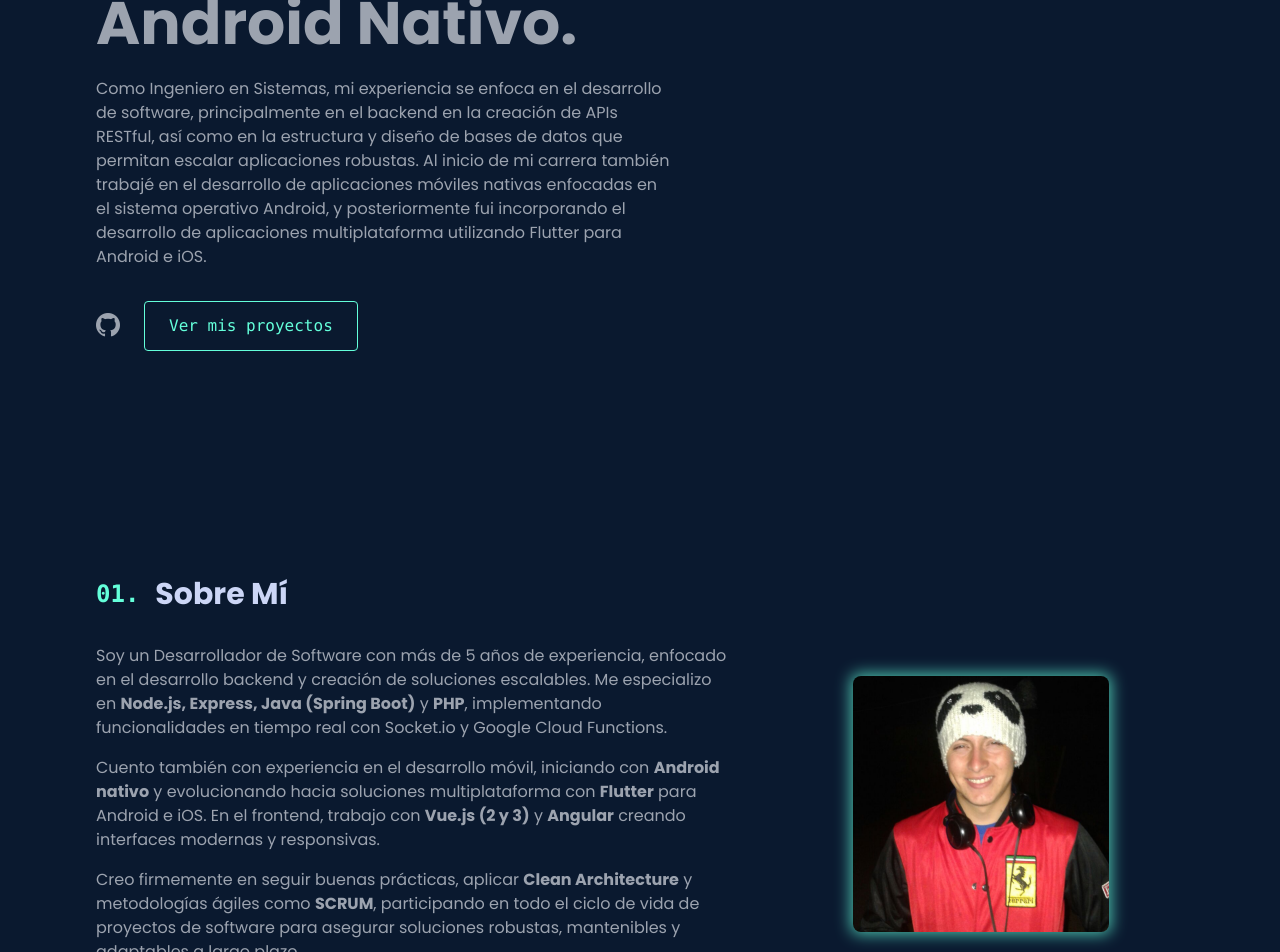
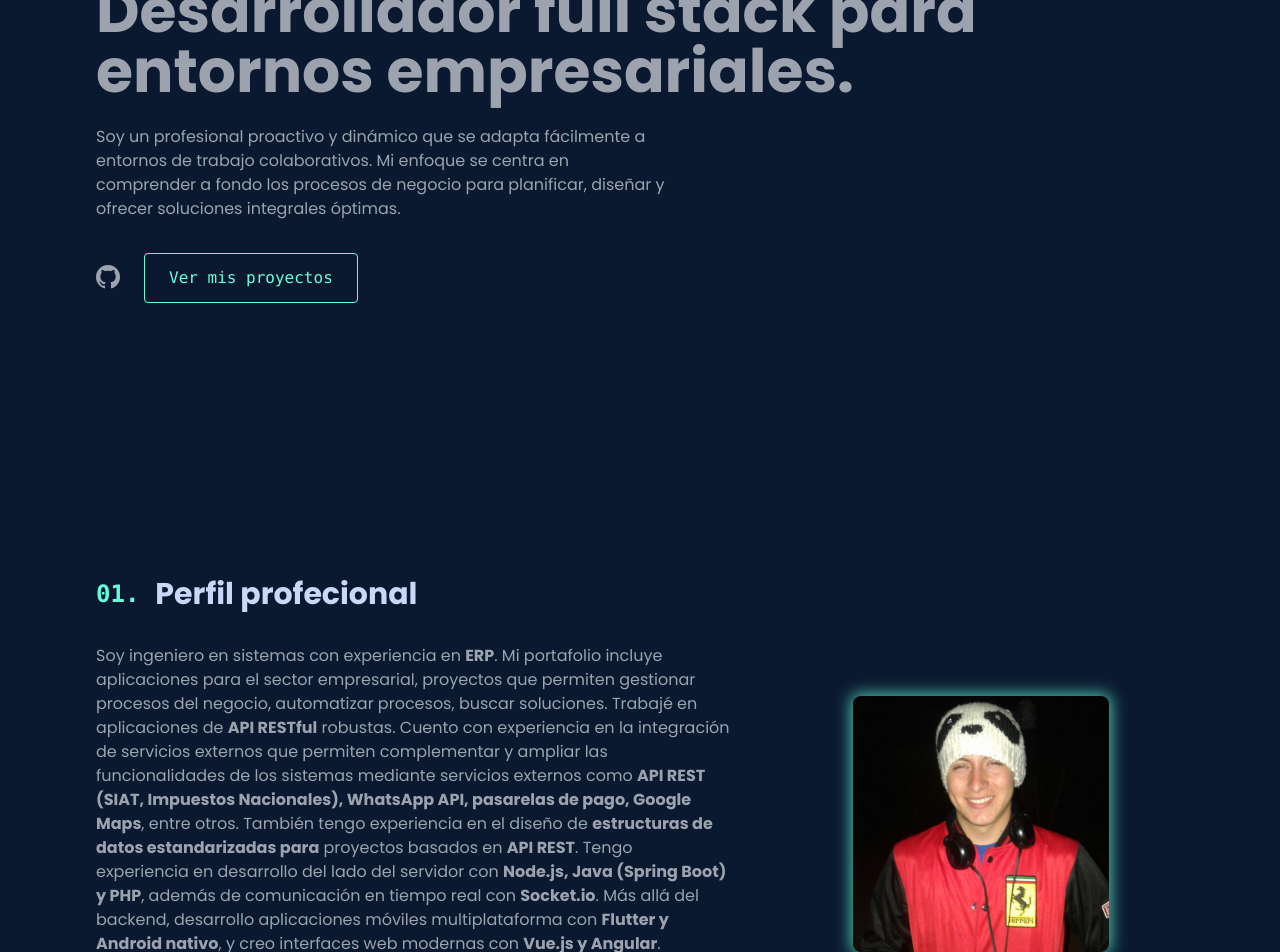
Before and after one commit to juanvictorbascopecastro/portafolio, a Vue app: page /#/ in a window 1280 px wide. Shown: the part 400-1352 px from the top of the page. Built offline with nearby package versions, Linux system fonts and the light colour scheme.

Commit message:
ajustando redaccion

```diff
--- a/src/features/home/components/AboutUs.vue
+++ b/src/features/home/components/AboutUs.vue
@@ -1,19 +1,34 @@
 <template>
   <section id="sobre-mi" class="py-24">
     <h2 class="text-3xl font-bold mb-8 flex items-center">
-      <span class="text-accent font-mono mr-4 text-2xl">01.</span> Sobre Mí
+      <span class="text-accent font-mono mr-4 text-2xl">01.</span> Perfil
+      profecional
     </h2>
     <div class="grid grid-cols-1 md:grid-cols-5 gap-12 items-center">
       <div class="md:col-span-3 text-gray-400 space-y-4">
         <p>
-          Soy un Desarrollador de Software con más de 5 años de experiencia, enfocado en el desarrollo backend y creación de soluciones escalables. Me especializo en <strong>Node.js, Express, Java (Spring Boot)</strong> y <strong>PHP</strong>, implementando funcionalidades en tiempo real con Socket.io y Google Cloud Functions.
-        </p>
-        <p>
-          Cuento también con experiencia en el desarrollo móvil, iniciando con <strong>Android nativo</strong> y evolucionando hacia soluciones multiplataforma con <strong>Flutter</strong> para Android e iOS. En el frontend, trabajo con <strong>Vue.js (2 y 3)</strong> y <strong>Angular</strong> creando interfaces modernas y responsivas.
-        </p>
-        <p>
-          Creo firmemente en seguir buenas prácticas, aplicar <strong>Clean
-          Architecture</strong> y metodologías ágiles como <strong>SCRUM</strong>, participando en todo el ciclo de vida de proyectos de software para asegurar soluciones robustas, mantenibles y adaptables a largo plazo.
+          Soy ingeniero en sistemas con experiencia en <strong>ERP</strong>. Mi
+          portafolio incluye aplicaciones para el sector empresarial, proyectos
+          que permiten gestionar procesos del negocio, automatizar procesos,
+          buscar soluciones. Trabajé en aplicaciones de
+          <strong>API RESTful</strong> robustas. Cuento con experiencia en la
+          integración de servicios externos que permiten complementar y ampliar
+          las funcionalidades de los sistemas mediante servicios externos como
+          <strong
+            >API REST (SIAT, Impuestos Nacionales), WhatsApp API, pasarelas de
+            pago, Google Maps</strong
+          >, entre otros. También tengo experiencia en el diseño de
+          <strong>estructuras de datos estandarizadas para</strong> proyectos
+          basados en <strong>API REST</strong>. Tengo experiencia en desarrollo
+          del lado del servidor con
+          <strong>Node.js, Java (Spring Boot) y PHP</strong>, además de
+          comunicación en tiempo real con <strong>Socket.io</strong>. Más allá
+          del backend, desarrollo aplicaciones móviles multiplataforma con
+          <strong>Flutter y Android nativo</strong>, y creo interfaces web
+          modernas con <strong>Vue.js y Angular</strong>. Utilizando
+          metodologías ágiles como <strong>Scrum</strong>, contribuyo en todo el
+          ciclo de vida del proyecto de software:
+          <strong>análisis, diseño, implementación y soporte</strong>.
         </p>
       </div>
       <div class="md:col-span-2 flex justify-center">
--- a/src/features/home/components/Portada.vue
+++ b/src/features/home/components/Portada.vue
@@ -5,16 +5,13 @@
       Juan Victor Bascope Castro.
     </h2>
     <h3 class="text-2xl md:text-6xl font-bold text-gray-400 mt-2">
-      Desarrollador Backend y Móvil Android Nativo.
+      Desarrollador full stack para entornos empresariales.
     </h3>
     <p class="mt-6 max-w-xl text-gray-400">
-      Como Ingeniero en Sistemas, mi experiencia se enfoca en el desarrollo de
-      software, principalmente en el backend en la creación de APIs RESTful, así
-      como en la estructura y diseño de bases de datos que permitan escalar
-      aplicaciones robustas. Al inicio de mi carrera también trabajé en el
-      desarrollo de aplicaciones móviles nativas enfocadas en el sistema
-      operativo Android, y posteriormente fui incorporando el desarrollo de
-      aplicaciones multiplataforma utilizando Flutter para Android e iOS.
+      Soy un profesional proactivo y dinámico que se adapta fácilmente a
+      entornos de trabajo colaborativos. Mi enfoque se centra en comprender a
+      fondo los procesos de negocio para planificar, diseñar y ofrecer
+      soluciones integrales óptimas.
     </p>
     <div class="mt-8 flex items-center space-x-6">
       <a
```
